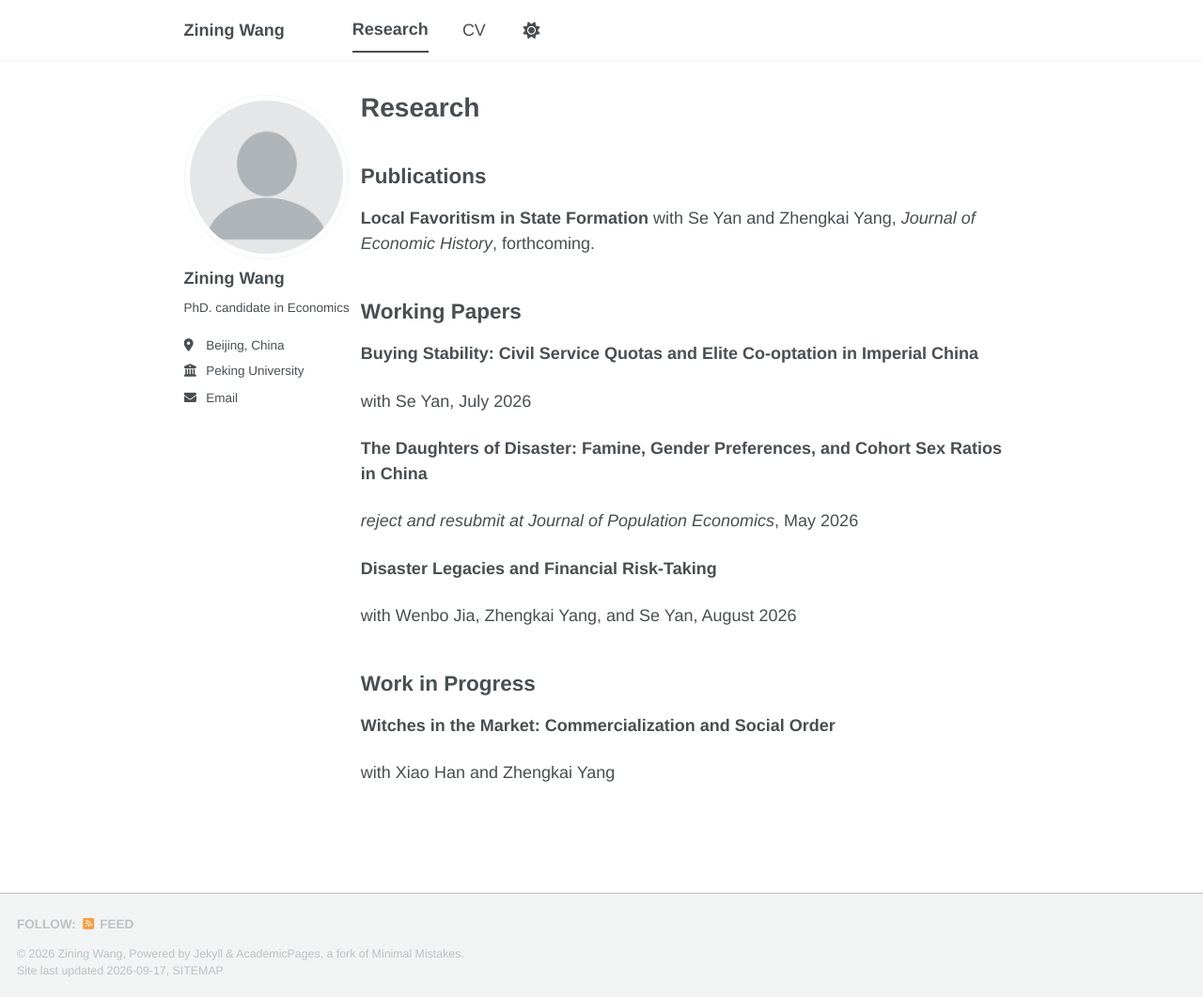
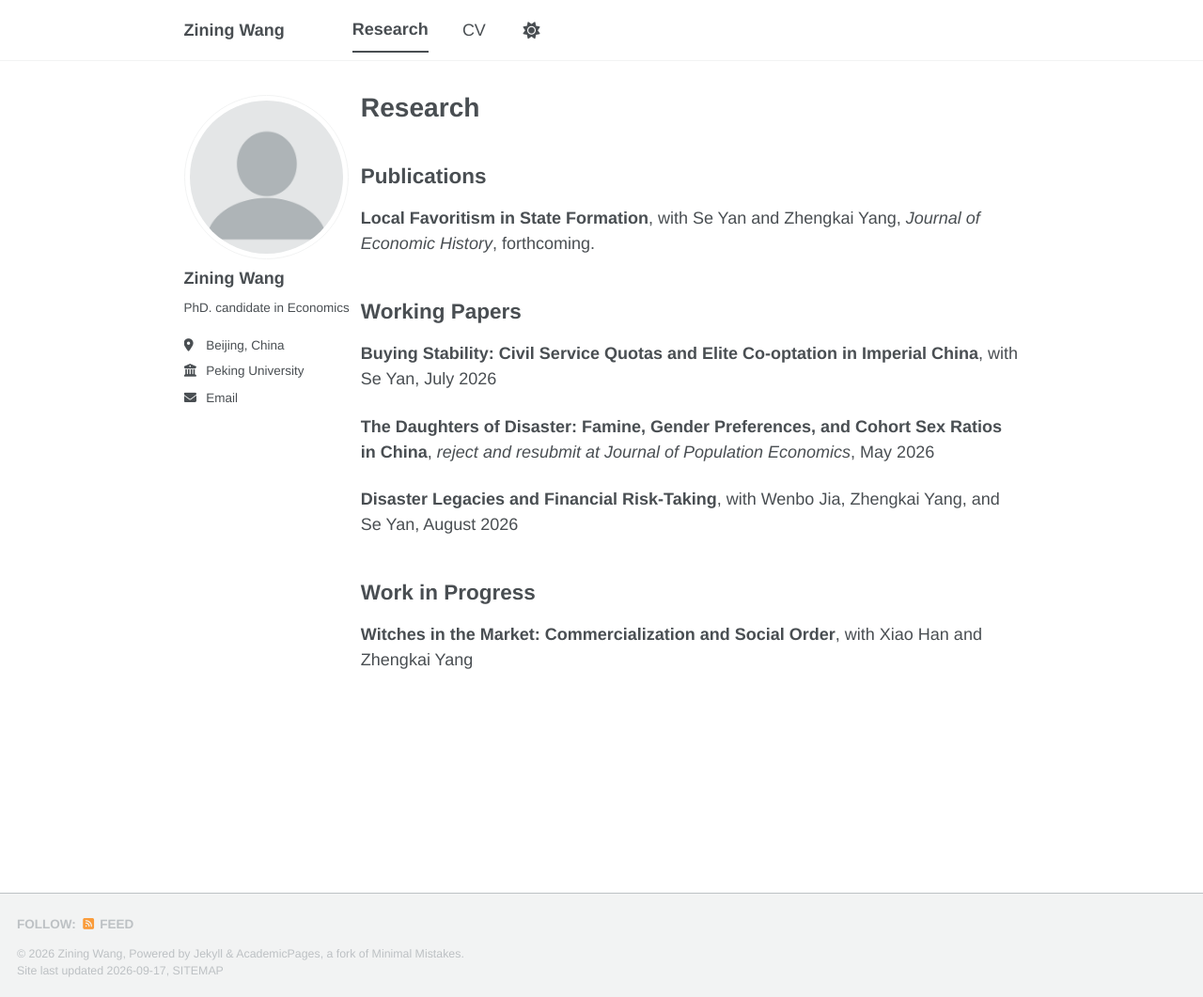
Before and after one commit to ziningwang-econ/ziningwang-econ.github.io, a Jekyll site: the page built from _pages/research.md, in a window 1280 px wide and 1061 px high. Shown: the whole window at 94% size. Built offline with Jekyll 4.4.1, drawn with Linux system fonts in a browser that asks for light colours; a style sheet for code colours, icons or effects is not loaded.

```diff
--- a/_pages/research.md
+++ b/_pages/research.md
@@ -7,25 +7,16 @@ author_profile: true
 
 ## Publications
 
-**Local Favoritism in State Formation**
-with Se Yan and Zhengkai Yang, *Journal of Economic History*, forthcoming.
+**Local Favoritism in State Formation**, with Se Yan and Zhengkai Yang, *Journal of Economic History*, forthcoming.
 
 ## Working Papers
 
-**Buying Stability: Civil Service Quotas and Elite Co-optation in Imperial China**
+**Buying Stability: Civil Service Quotas and Elite Co-optation in Imperial China**, with Se Yan, July 2026
 
-with Se Yan, July 2026
+**The Daughters of Disaster: Famine, Gender Preferences, and Cohort Sex Ratios in China**, *reject and resubmit at Journal of Population Economics*, May 2026
 
-**The Daughters of Disaster: Famine, Gender Preferences, and Cohort Sex Ratios in China**
-
-*reject and resubmit at Journal of Population Economics*, May 2026
-
-**Disaster Legacies and Financial Risk-Taking**
-
-with Wenbo Jia, Zhengkai Yang, and Se Yan, August 2026
+**Disaster Legacies and Financial Risk-Taking**, with Wenbo Jia, Zhengkai Yang, and Se Yan, August 2026
 
 ## Work in Progress
 
-**Witches in the Market: Commercialization and Social Order**
-
-with Xiao Han and Zhengkai Yang
+**Witches in the Market: Commercialization and Social Order**, with Xiao Han and Zhengkai Yang
```
